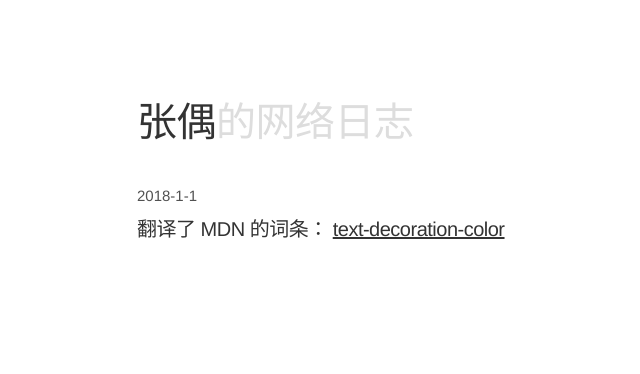
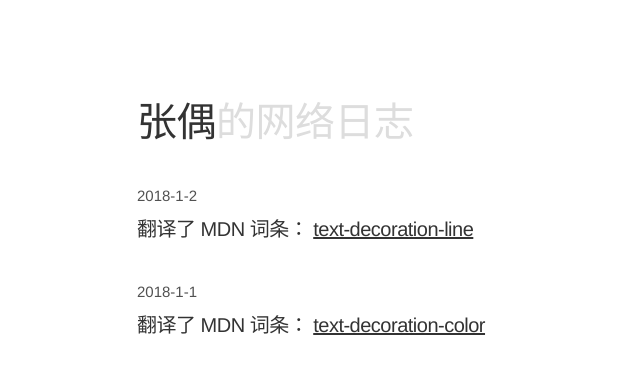
Before and after one commit to comehope/comehope.github.io, a Jekyll site: the page built from index.html, in a window 1280 px wide. Shown: the top 374 px of the page, without its empty margins (143-783 px from the left). Built offline with Jekyll 4.4.1, drawn with Linux system fonts in a browser that asks for light colours.

Commit message:
更新日志2018-1-2

```diff
--- a/index.html
+++ b/index.html
@@ -14,10 +14,20 @@ layout: default
 <div class="content list">
   <div class="list-item">
     <div class="list-post-date">
+      <time>2018-1-2</time>
+    </div>
+    <h3 class="list-post-title">
+      翻译了 MDN 词条：
+      <a href="https://developer.mozilla.org/zh-CN/docs/Web/CSS/text-decoration-line" target="_blank">text-decoration-line</a>
+    </h3>
+  </div>
+
+  <div class="list-item">
+    <div class="list-post-date">
       <time>2018-1-1</time>
     </div>
     <h3 class="list-post-title">
-      翻译了 MDN 的词条：
+      翻译了 MDN 词条：
       <a href="https://developer.mozilla.org/zh-CN/docs/Web/CSS/text-decoration-color" target="_blank">text-decoration-color</a>
     </h3>
   </div>
```
